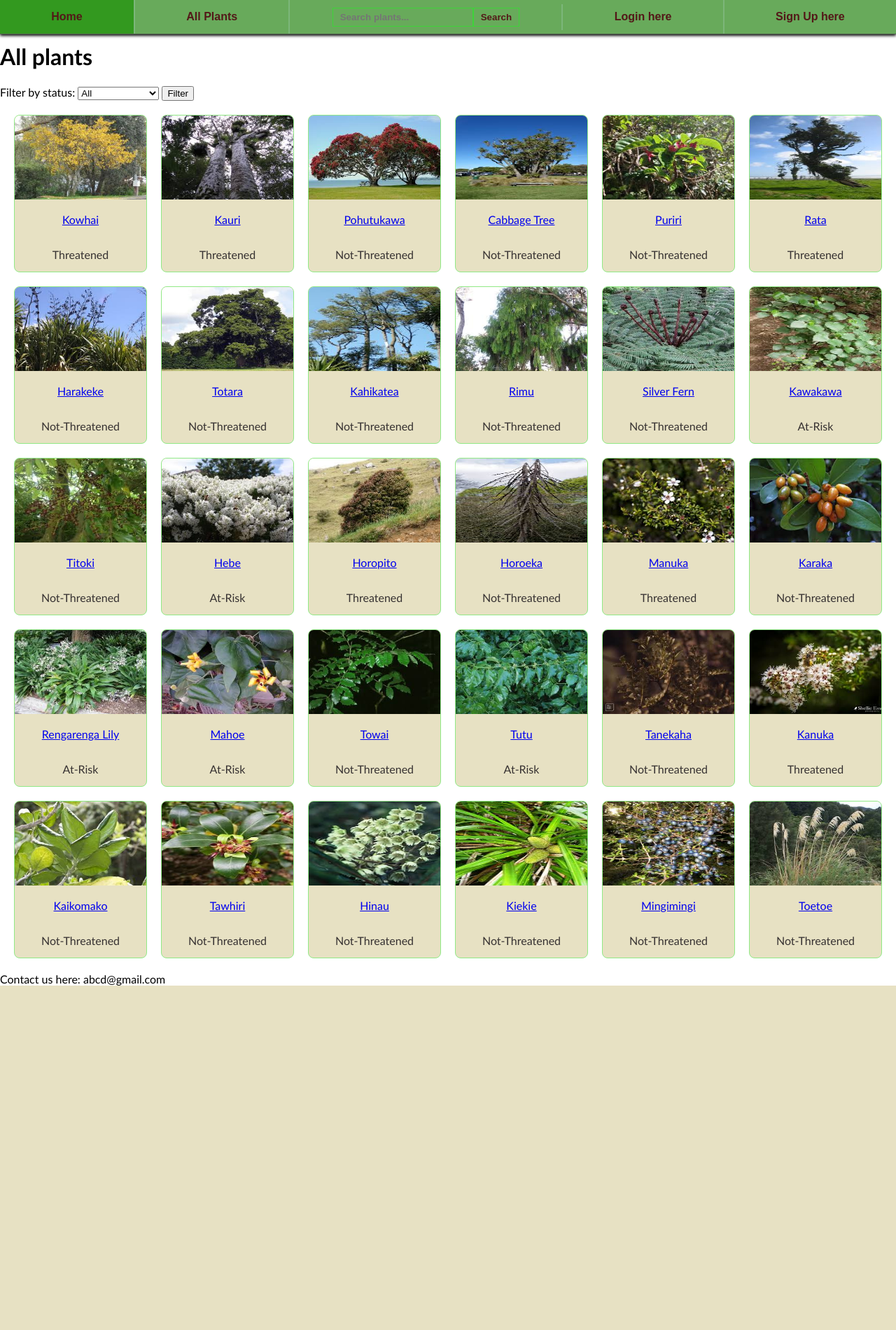
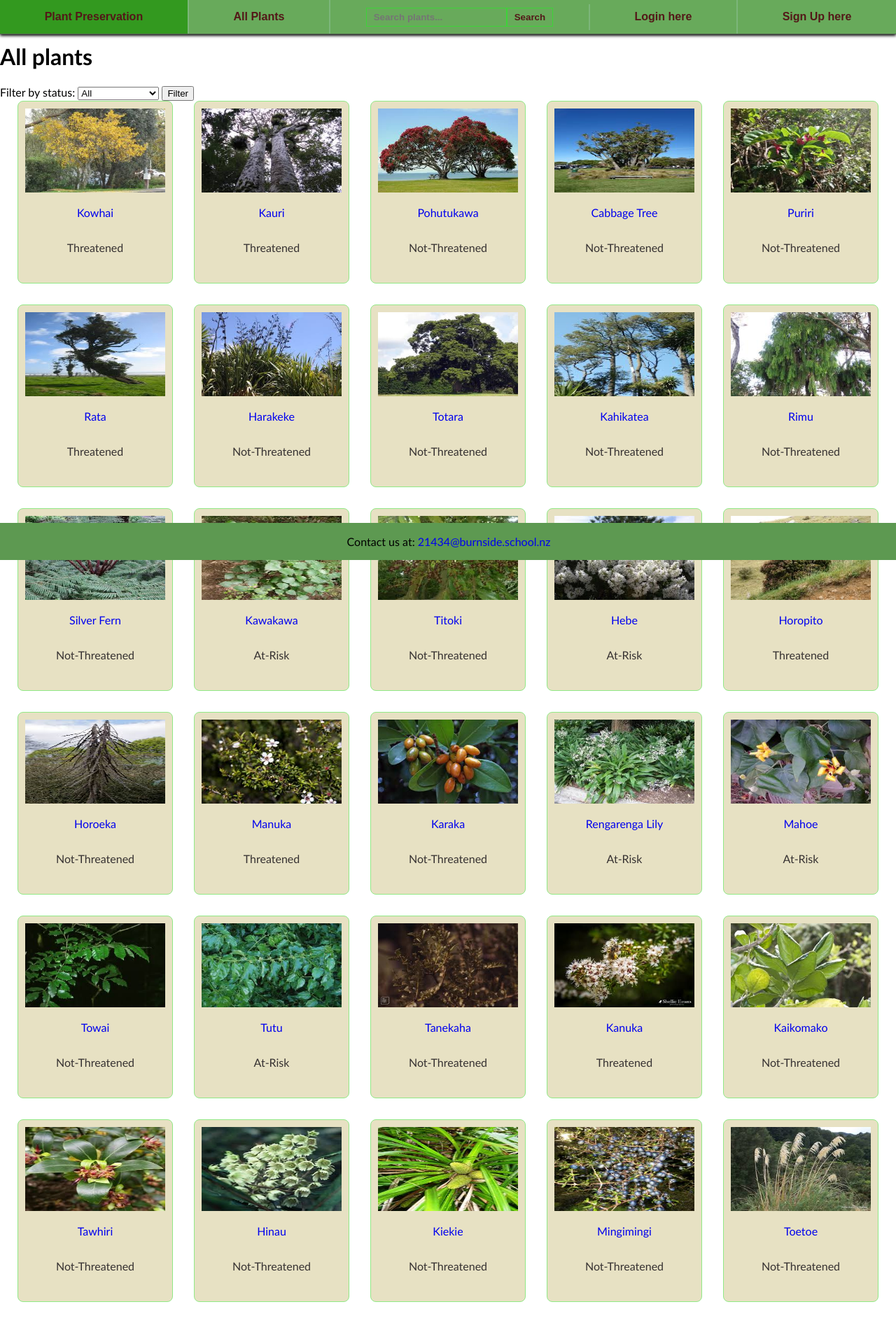
Before and after one commit to akhilasharma17/plant, a Flask app: page /all_plant in a window 1280 px wide. Shown: the whole page at 70% size. Before the commit the page ends 1408 px from the top, so only its background shows below. Run offline with Flask 3, Linux system fonts and the light colour scheme; data comes from the database, SQL or seed files in the repository; both versions use the stored data as it was after the commit.

Commit message:
footer stays at bottom and watchlist appears when logged in

```diff
--- a/routes.py
+++ b/routes.py
@@ -8,17 +8,32 @@ app = Flask(__name__)
 app.secret_key = 'your_secret_key'
 
 
-# homepage
+# homepage and watchlist
 @app.route('/')
 def homepage():
+    # get the username from the session so that we can get the watched plants
     username = session.get('username')
-    return render_template("home.html", username=username)
+    if username:
+        params = []
+        query = """
+            SELECT plant.* FROM Plant
+            JOIN Watchlist ON Plant.id = Watchlist.plant_id
+            JOIN User ON User.id = Watchlist.user_id
+            WHERE User.username = ?;
+        """
+        params.append(username)
+        plant = db_query(query, False, params)
+    else:
+        plant = []
+    return render_template("home.html", plant=plant, username=username)
 
 
+# function with connection to database to avoid redundant code
 def db_query(query, single=False, params=()):
     conn = sqlite3.connect('plant.db')
     cursor = conn.cursor()
     cursor.execute(query, params)
+    # if single=True, fetch only one result, or else fetch all
     if single:
         result = cursor.fetchone()
     else:
@@ -33,7 +48,7 @@ def all_plant():
     status_filter = request.args.get('status', '').strip()
     query = "SELECT * FROM Plant"
     params = []
-    # add the status selected to the query
+    # add the status selected to the query to filter
     if status_filter:
         query += " WHERE status = ?"
         params.append(status_filter)
@@ -52,9 +67,9 @@ def plant(id):
     plant_region = db_query(plant_region_query, single=True, params=(id,))
     plant_query = "SELECT * FROM Plant WHERE id=?;"
     plant = db_query(plant_query, single=True, params=(id,))
+    # check if the id is incorrect so that we can show the 404
     if not plant:
         abort(404)
-    # else return plant page
     else:
         return render_template('plant.html',
                                planting_instruction=instruction,
@@ -94,11 +109,13 @@ def signup():
         cursor = conn.cursor()
         cursor.execute("SELECT * FROM User where username = ?", (username,))
         existing_user = cursor.fetchone()
+        # check if the user already exists so we don't get repeat usernames
         if existing_user:
             conn.close()
             flash('Username already exists. Please choose another one.',
                   "error")
             return redirect('/signup')
+        # hash the password for extra security
         hashed_password = generate_password_hash(password)
         cursor.execute("INSERT INTO User (username, password) VALUES (?, ?)",
                        (username, hashed_password))
--- a/static/style.css
+++ b/static/style.css
@@ -5,6 +5,7 @@ body {
 	color: rgb(0, 0, 0);
 	margin: 0;
 	padding-top: 40px;
+	height: 100%;
 }
 
 h1 {
@@ -28,7 +29,7 @@ h1 {
 	font-family: 'Comfortaa', sans-serif;
 }
 
-ul {
+.nav ul {
 	list-style-type: none;
 	margin: 0;
 	padding: 0;
@@ -38,17 +39,17 @@ ul {
 	align-items: center;
 }
 
-li {
+.nav li {
 	border-right: 2px solid rgb(124, 182, 122);
 	padding: 10 px;
 	flex-grow: 1;
 }
 
-li:last-child {
+.nav li:last-child {
 	border-right: none;
 }
 
-li a {
+.nav li a {
 	display: block;
 	color: rgb(83, 24, 24);
 	text-align: center;
@@ -57,7 +58,7 @@ li a {
 	font-weight: bold;
 }
 
-li a:hover {
+.nav li a:hover {
 	background-color: rgb(51, 153, 31);
 }
 
@@ -131,37 +132,48 @@ li a:hover {
 
 /*style for all-plants page(image gallery)*/
 .gallery-container{
-	display: grid;
-	/*code found on https://savvy.co.il/en/blog/wordpress-design/how-the-minmax-function-works/#:~:text=The%20new%20minmax()%20function,and%20the%20other%20at%201fr.(Roee Yossef)*/
-	grid-template-columns: repeat(auto-fill, minmax(180px, 1fr));
-	gap: 20px;
-	padding: 20px;
+	display: flex;
+	flex-wrap: wrap;
+	gap: 30px;
+	justify-content: center;
+	padding-bottom: 40px;
 }
 
-.gallery {
+
+.gallery-link {
+	text-decoration: none;
+}
+
+
+.gallery-item {
 	border: 1px solid rgb(145, 233, 134);
 	border-radius: 8px;
 	overflow: hidden;
 	text-align: center;
 	background-color: rgb(231, 225, 195);
-	transition: transform 0.2s ease-in-out;
+	padding: 10px;
+	transition: transform 0.2s;
 }
 
-.gallery.hover {
-	border: 1px solid rgb(146, 223, 153);
+.gallery-item:hover {
+	border: 1px solid rgb(20, 150, 30);
 	transform: scale(1);
-	border-color: rgb(146, 223, 153);
+	background-color: rgb(196, 184, 127);
 }
 
-.gallery image {
+.gallery-item image {
 	width: 100%;
 	height: auto;
-	display: block;
 }
 
 .description {
 	padding: 15px;
 	color:rgb(54, 49, 49);
+}
+
+.result-link {
+	padding: 40px;
+	text-decoration: none;
 }
 
 
@@ -172,6 +184,7 @@ li a:hover {
 	grid-template-rows: auto auto auto;
 	gap: 20px;
     padding: 40px;
+	padding-bottom: 40px;
     background-color: rgb(145, 233, 134);
     border-radius: 10px;
     box-shadow: 0px 4px 8px;
@@ -181,7 +194,8 @@ li a:hover {
 }
 
 .grid-item1 {
-	grid-column: 1 / 3;
+	grid-column: 1 / 2;
+	width: 100%;
 	text-align: center;
 	font-weight: bold;
 	font-family: 'Comfortaa';
@@ -192,6 +206,11 @@ li a:hover {
 	width: 100%;
 	border: 2px solid rgb(145, 233, 134);
 	border-radius: 8px;
+	overflow: hidden;
+	display: flex;
+	justify-content: center;
+	align-items: center;
+	height: 300px;
 }
 
 .grid_item3 {
@@ -216,6 +235,7 @@ li a:hover {
     align-items: center;
     color: rgb(83, 24, 24);
     font-family: "Comfortaa", sans-serif;
+	height: 85vh;
 }
 
 .error-page h1 {
@@ -264,16 +284,19 @@ li a:hover {
 .form-container {
 	display: flex;
 	justify-content: center;
-	max-height: 450px;
 	background-color:aliceblue;
+	height: 100vh;
+	padding-bottom: 40px;
 }
 
 .form-box {
+	margin-top: 100px;
 	border-radius: 10px;
 	box-shadow: 0px 4px 8px;
 	padding: 40px;
 	width: 300px;
 	text-align: center;
+	max-height: 200px;
 }
 
 .form-box h2 {
@@ -287,9 +310,34 @@ li a:hover {
 	font-weight: bold;
 }
 
+/*style for watchlist*/
+.card-container {
+    display: flex;
+    flex-wrap: wrap;
+}
+.card {
+    border: 1px solid #ccc;
+    padding: 16px;
+    margin: 8px;
+    width: 200px;
+}
+
 
 /*style for footer*/
 .footer {
 	position: fixed;
 	bottom: 0;
+	left: 0;
+	background-color: rgb(93, 153, 81);
+	width: 100%;
+	padding: 1px;
 }
+
+.footer-content {
+    padding: 0 2px;
+	text-align: center;
+}
+
+.footer a {
+    text-decoration: none;
+}
--- a/templates/all_plant.html
+++ b/templates/all_plant.html
@@ -19,14 +19,14 @@
   <div class="gallery-container">
     {% if plant %}
       {% for plant in plant %}
-        <div class="gallery">
-          <img src="{{ plant[5] }}"
-            alt="Image of {{ plant[1] }}" width="200px" height="120px">
-            <p><a href='plant/{{ plant[0] }}'>{{ plant[1] }}</a></p>
-          <div class="description">{{ plant[2] }}</div>
-        </div>
+        <a href='plant/{{ plant[0] }}' class="gallery-link">
+          <div class="gallery-item">
+            <img src="{{ plant[5] }}" alt="Image of {{ plant[1] }}" width="200px" height="120px">
+            <p>{{ plant[1] }}</p>
+            <p class="description">{{ plant[2] }}</p>
+          </div>
+        </a>
       {% endfor %}
-      </div>
     {% else %}
       <p>No plants found with the selected filter</p>
     {% endif %}
--- a/templates/layout.html
+++ b/templates/layout.html
@@ -9,12 +9,12 @@
         <!--navigation bar-->
         <div class="nav">
             <ul>
-                <li><a href="http://127.0.0.1:5000/">Home</a></li>
+                <li><a href="http://127.0.0.1:5000/">Plant Preservation</a></li>
                 <li><a href="http://127.0.0.1:5000/all_plant">All Plants</a></li>
                     <!-- Search form -->
                 <li>
                     <form action="/search" method="GET" class="search">
-                        <input type="text" name="search_term" placeholder="Search plants...">
+                        <input type="text" name="search_term" placeholder="Search plants..." maxlength="25">
                         <input type="submit" value="Search">
                     </form>
                 </li>
@@ -34,7 +34,9 @@
             {%block content%} {%endblock%}
         </main>
         <!--footer-->
-        <footer>
-            Contact us here: abcd@gmail.com
+        <footer class="footer">
+                <div class="footer-content">
+                    <p>Contact us at: <a href="21434@burnside.school.nz">21434@burnside.school.nz</a></p>
+                </div>
         </footer>
     </body>
--- a/templates/search.html
+++ b/templates/search.html
@@ -5,7 +5,7 @@
     {% if result %}
         <ul class="gallery-container">
             {% for plant in result %}
-                <li class="gallery"><a href='plant/{{plant[0]}}'>{{ plant[1] }}</a></li>
+                <li class="gallery-item"><a href='plant/{{plant[0]}}' class="result-link">{{ plant[1] }}</a></li>
             {% endfor %}
         </ul>
     {% else %}
```
Also changed, not shown: templates/home.html (+25 -13 lines), plant.db.
